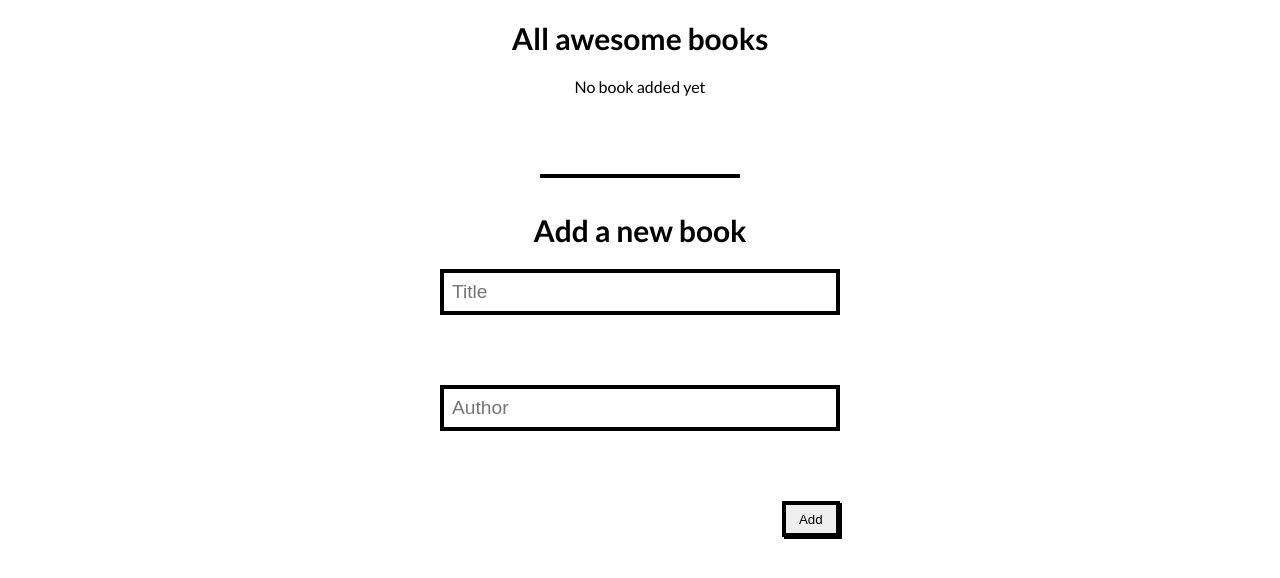
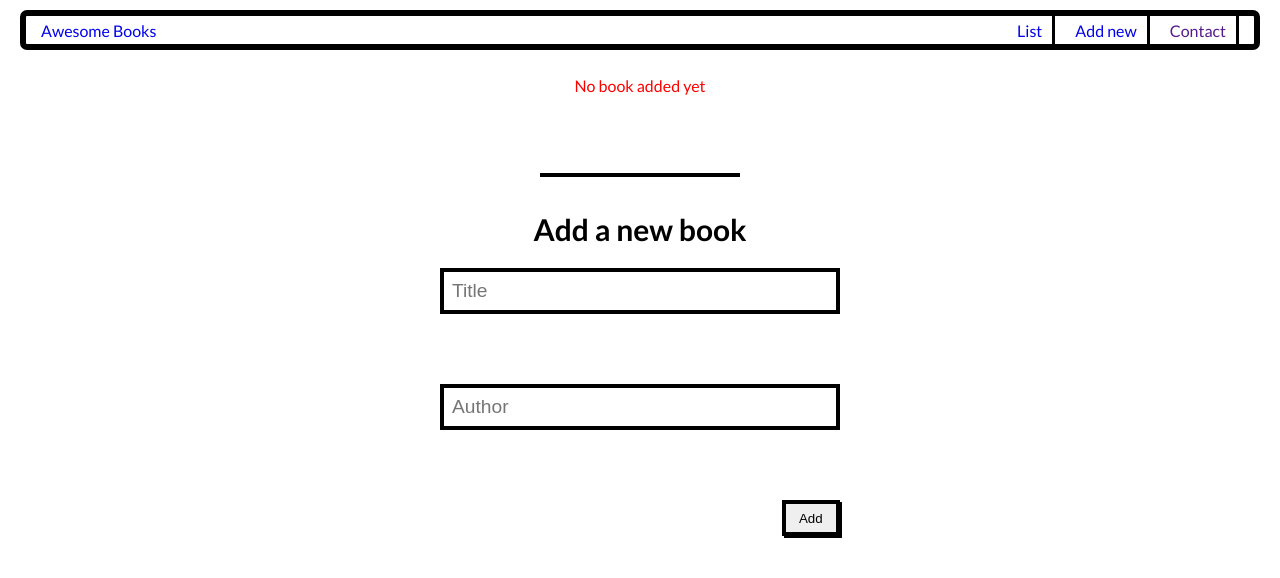
Before and after one commit to BB-Simon/awesome-books, a website: page index.html in a window 1280 px wide. Drawn offline with Linux system fonts and the light colour scheme.

Commit message:
update the navigation bar

```diff
--- a/css/styles.css
+++ b/css/styles.css
@@ -2,6 +2,30 @@
   margin: 0;
   padding: 0;
   box-sizing: border-box;
+}
+
+#nav-bar {
+  border: 6px solid black;
+  border-radius: 7px;
+  display: flex;
+  justify-content: space-between;
+  align-items: center;
+  margin: 10px 20px;
+  height: 40px;
+}
+
+#logo {
+  text-decoration: none;
+}
+
+#nav-bar #logo {
+  margin-left: 15px;
+}
+
+#nav-list,
+#nav-add-new,
+#nav-contact {
+  text-decoration: none;
 }
 
 ul,
@@ -11,8 +35,48 @@ h3 {
   margin: 0;
 }
 
+#nav-bar nav ul {
+  display: flex;
+  align-items: center;
+  justify-content: space-around;
+  column-gap: 10px;
+  margin-right: 15px;
+  list-style-type: none;
+}
+
+#nav-bar nav ul li a {
+  padding: 10px;
+  border-right-width: 3.5px;
+  border-right-color: black;
+  border-right-style: solid;
+}
+
+/* Contact Section */
+#contact {
+  margin: 0 auto;
+  width: 40%;
+  display: none;
+}
+
+#contact #contact-wrapper h1 {
+  margin-bottom: 50px;
+}
+
+#contact #contact-wrapper .contact-text p {
+  text-align: left;
+}
+
 ul li {
   list-style: none;
+}
+
+#contact #contact-wrapper #contact-ul li {
+  margin: 0 auto;
+}
+
+#contact #contact-wrapper #contact-ul li p {
+  width: 100%;
+  text-align: left;
 }
 
 /* Global styles
--- a/index.html
+++ b/index.html
@@ -17,10 +17,21 @@
       rel="stylesheet">
 
   </head>
+  <header id="nav-bar">
+    <a id="logo" href="#">Awesome Books</a>
+    <nav>
+        <ul>
+            <li><a id="nav-list" href="#">List</a></li>
+            <li><a id="nav-add-new" href="#">Add new</a></li>
+            <li><a id="nav-contact" href="">Contact</a></li>
+
+        </ul>
+    </nav>
+</header>
   <body>
     <main>
       <section id="book-container" class="container">
-        <h1 class="page-title">All awesome books</h1>
+       <!-- <h1 class="page-title">All awesome books</h1>-->
          <ul id="book-list" class="list-container">
 
       </ul>
@@ -38,6 +49,24 @@
           <input type="submit" value="Add" />
         </form>
       </section>
+      <section id="contact">
+        <div id="contact-wrapper">
+            <h1>Contact Information</h1>
+        <p class="contact-text">Do you have any questions or you just want to say "Hello"? </p>
+        <p class="contact-text">You can reach out to us!</p>
+        <ul id="contact-ul">
+            <li>
+                <p> E-mail: awesomebooks@mail.com</p>
+            </li>
+            <li>
+                <p> Phone Number: 0123456789</p>
+            </li>
+            <li>
+                <p> Adress: Egypty, Cairo</p>
+            </li>
+        </ul>
+    </div>
+    </section>
     </main>
 
     <script src="/js/index.js"></script>
--- a/js/index.js
+++ b/js/index.js
@@ -19,6 +19,7 @@ class BookList {
     const p = document.createElement('p');
     p.style.textAlign = 'center';
     p.innerText = 'No book added yet';
+    p.style.color = 'red';
     this.bookListContainer.append(p);
   }
 
```
